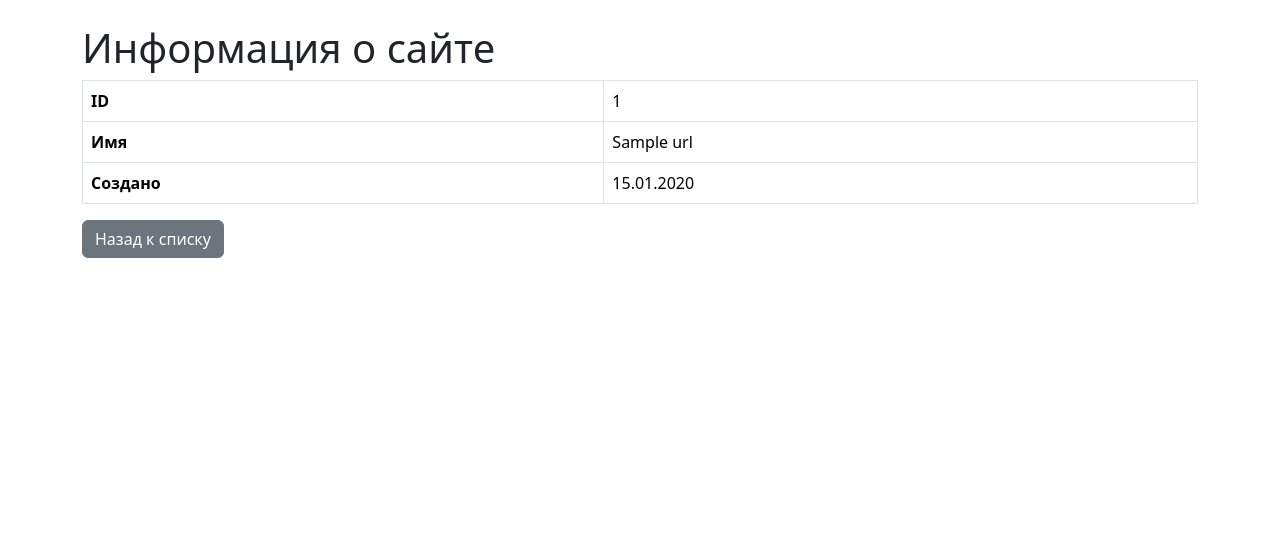
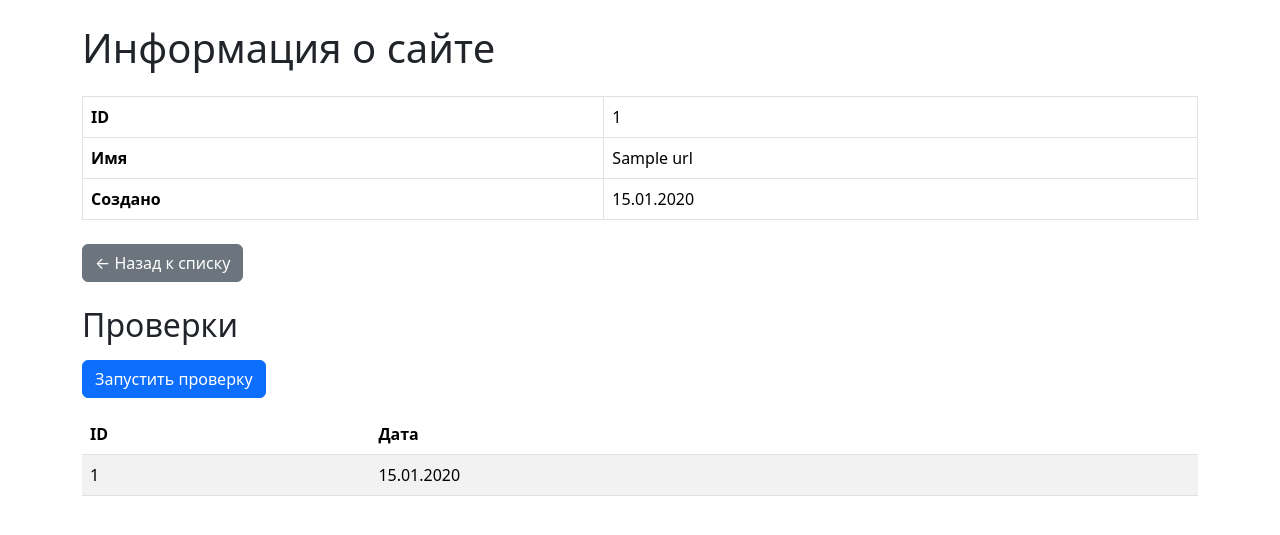
Before and after one commit to rssolgaleo/Page-Analyzer, a Flask app: page /urls/1 in a window 1280 px wide. Shown: the top 535 px of the page. Run offline with Flask 3, Linux system fonts and the light colour scheme; a database or web service that is not in the repository returns one stand-in record (values such as "Sample title"); some libraries are stand-ins or nearby versions.

Commit message:
feat: add basic URL checks

```diff
--- a/page_analyzer/app.py
+++ b/page_analyzer/app.py
@@ -6,6 +6,7 @@ import os
 import validators
 from urllib.parse import urlparse
 from .db import get_connection
+from datetime import datetime
 
 load_dotenv()
 
@@ -72,7 +73,29 @@ def show_url(url_id):
             )
             url = cursor.fetchone()
 
+            cursor.execute(
+                """
+                SELECT id, created_at FROM url_checks
+                WHERE url_id = %s ORDER BY created_at DESC
+                """,
+                (url_id, )
+            )
+            checks = cursor.fetchall()
+
     if not url:
         flash('URL not found', 'error')
         return redirect(url_for('list_urls'))
-    return render_template('urls/show.html', url=url)
+    return render_template('urls/show.html', url=url, checks=checks)
+
+
+@app.post('/urls/<int:url_id>/checks')
+def check_url(url_id):
+    with get_connection() as conn:
+        with conn.cursor() as cursor:
+            cursor.execute(
+                'INSERT INTO checks (url_id) VALUES (%s) RETURNING id',
+                (url_id, datetime.now())
+            )
+            conn.commit()
+            flash('Проверка успешно добавлена', 'success')
+    return redirect(url_for('show_url', url_id=url_id))
--- a/page_analyzer/templates/urls/index.html
+++ b/page_analyzer/templates/urls/index.html
@@ -7,7 +7,7 @@
     <tr>
       <th>ID</th>
       <th>Имя</th>
-      <th>Дата добавления</th>
+      <th>Последняя проверка</th>
     </tr>
   </thead>
   <tbody>
@@ -15,7 +15,7 @@
     <tr>
       <td>{{ url[0] }}</td>
       <td><a href="{{ url_for('show_url', url_id=url[0]) }}">{{ url[1] }}</a></td>
-      <td>{{ url[2].strftime('%d.%m.%Y') }}</td>
+      <td>{{ url[2].strftime('%d.%m.%Y') if url[2] else '' }}</td>
     </tr>
     {% endfor %}
   </tbody>
--- a/page_analyzer/templates/urls/show.html
+++ b/page_analyzer/templates/urls/show.html
@@ -1,20 +1,47 @@
 {% extends "base.html" %}
 
 {% block content %}
-<h1>Информация о сайте</h1>
-<table data-test="url" class="table table-bordered">
+<h1 class="mb-4">Информация о сайте</h1>
+
+<table data-test="url" class="table table-bordered mb-4">
+  <tbody>
     <tr>
-    <th>ID</th>
+      <th scope="row">ID</th>
       <td>{{ url[0] }}</td>
     </tr>
     <tr>
-    <th>Имя</th>
+      <th scope="row">Имя</th>
       <td>{{ url[1] }}</td>
     </tr>
     <tr>
-    <th>Создано</th>
+      <th scope="row">Создано</th>
       <td>{{ url[2].strftime('%d.%m.%Y') }}</td>
     </tr>
+  </tbody>
 </table>
-<a href="{{ url_for('list_urls') }}" class="btn btn-secondary">Назад к списку</a>
+
+<a href="{{ url_for('list_urls') }}" class="btn btn-secondary mb-4">← Назад к списку</a>
+
+<h2 class="mb-3">Проверки</h2>
+
+<form method="post" action="{{ url_for('check_url', url_id=url[0]) }}" class="mb-3">
+  <button type="submit" class="btn btn-primary">Запустить проверку</button>
+</form>
+
+<table class="table table-striped" data-test="checks">
+  <thead>
+    <tr>
+      <th>ID</th>
+      <th>Дата</th>
+    </tr>
+  </thead>
+  <tbody>
+    {% for check in checks %}
+    <tr>
+      <td>{{ check[0] }}</td>
+      <td>{{ check[1].strftime('%d.%m.%Y') }}</td>
+    </tr>
+    {% endfor %}
+  </tbody>
+</table>
 {% endblock %}
```
Also changed, not shown: database.sql (+10 -0 lines). Lines whose indentation alone changed are shown as unchanged.
